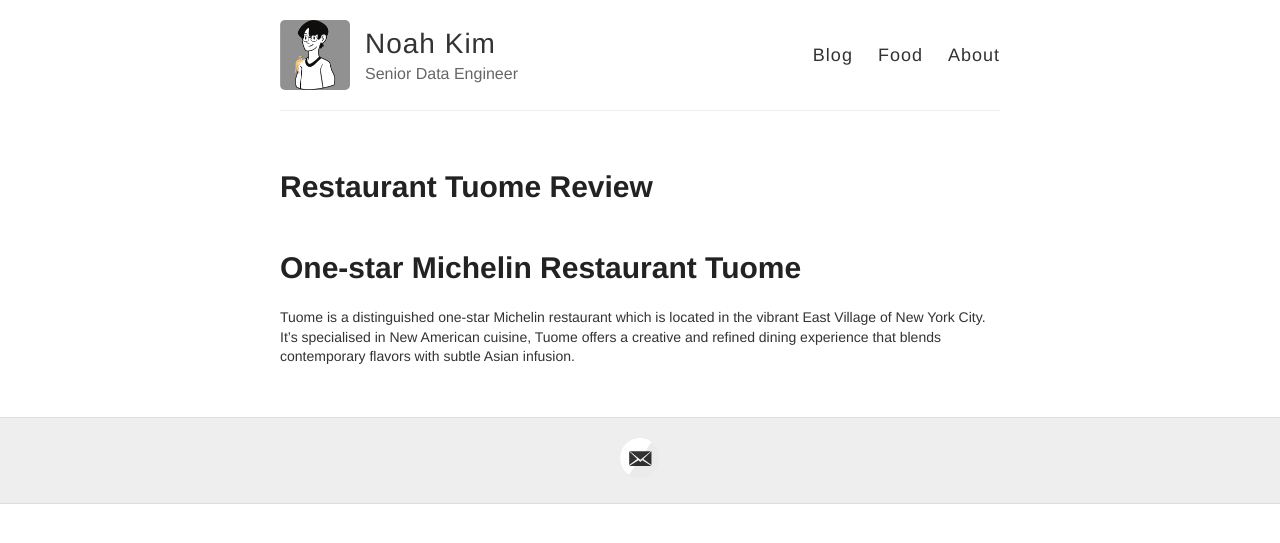
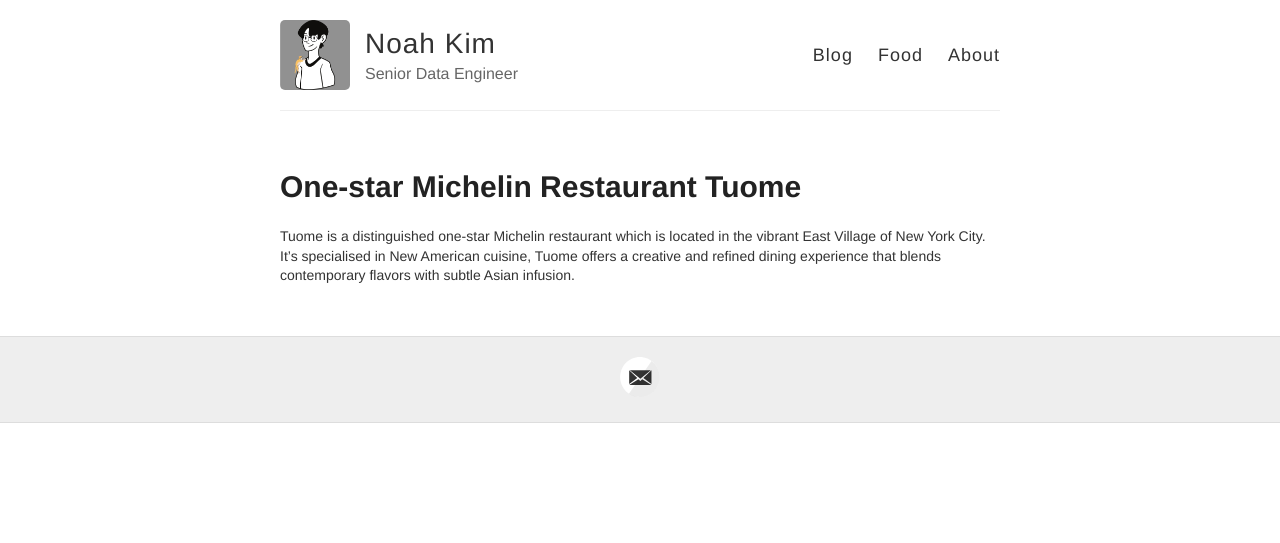
Before and after one commit to noahtjkim/noahtjkim.github.io, a Jekyll site: the page built from _posts/2024-08-24-Tuome.md, in a window 1280 px wide. Shown: the top 543 px of the page. Built offline with Jekyll 4.4.1, drawn with Linux system fonts in a browser that asks for light colours.

Commit message:
Update 2024-08-24-Tuome.md

```diff
--- a/_posts/2024-08-24-Tuome.md
+++ b/_posts/2024-08-24-Tuome.md
@@ -1,10 +1,8 @@
 ---
 layout: page
-title: Restaurant Tuome Review
+title: One-star Michelin Restaurant Tuome
 categories: food
 ---
 
-# One-star Michelin Restaurant Tuome
-
 Tuome is a distinguished one-star Michelin restaurant which is located in the vibrant East Village of New York City.
 It's specialised in New American cuisine, Tuome offers a creative and refined dining experience that blends contemporary flavors with subtle Asian infusion.
```
